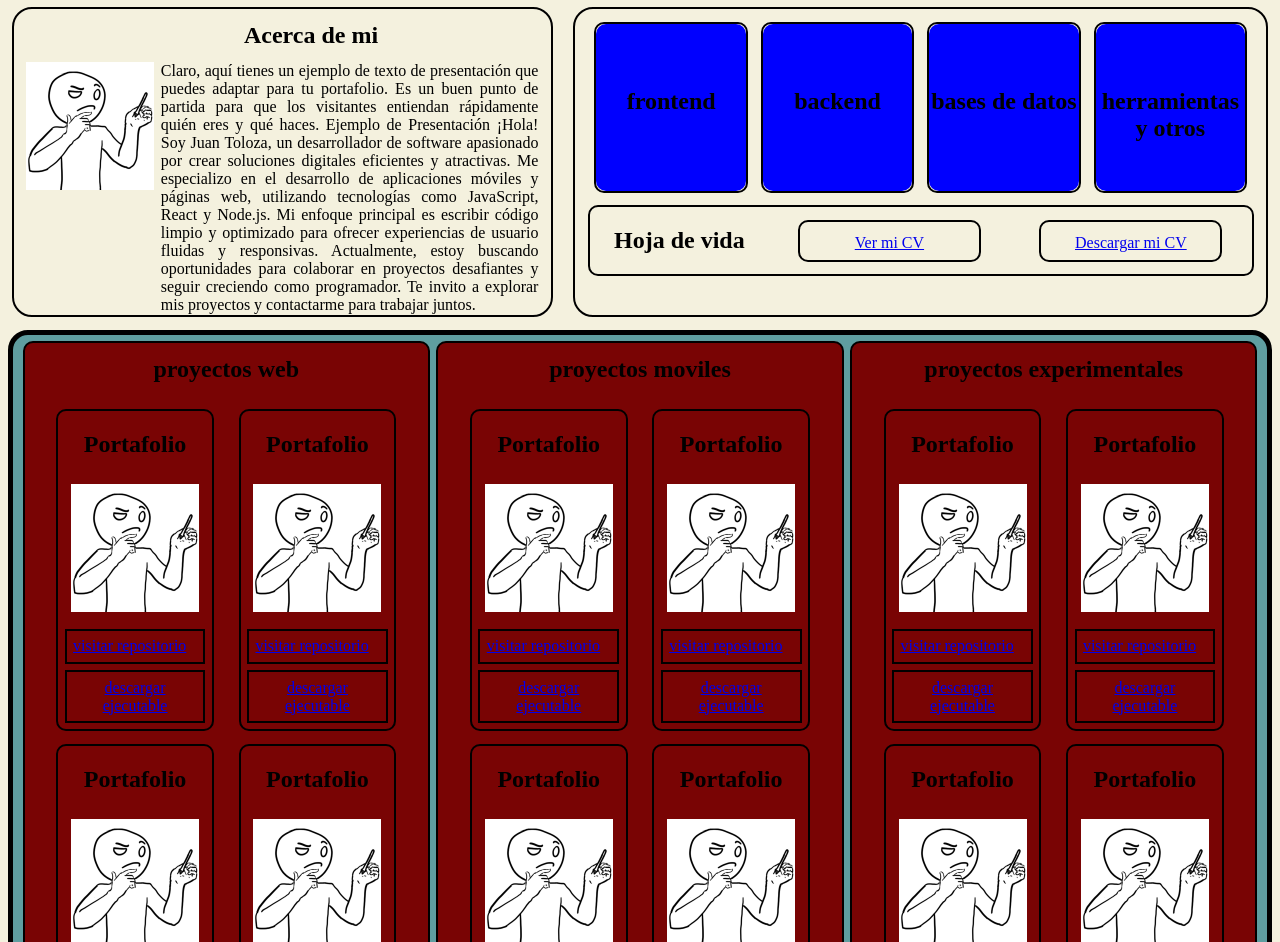
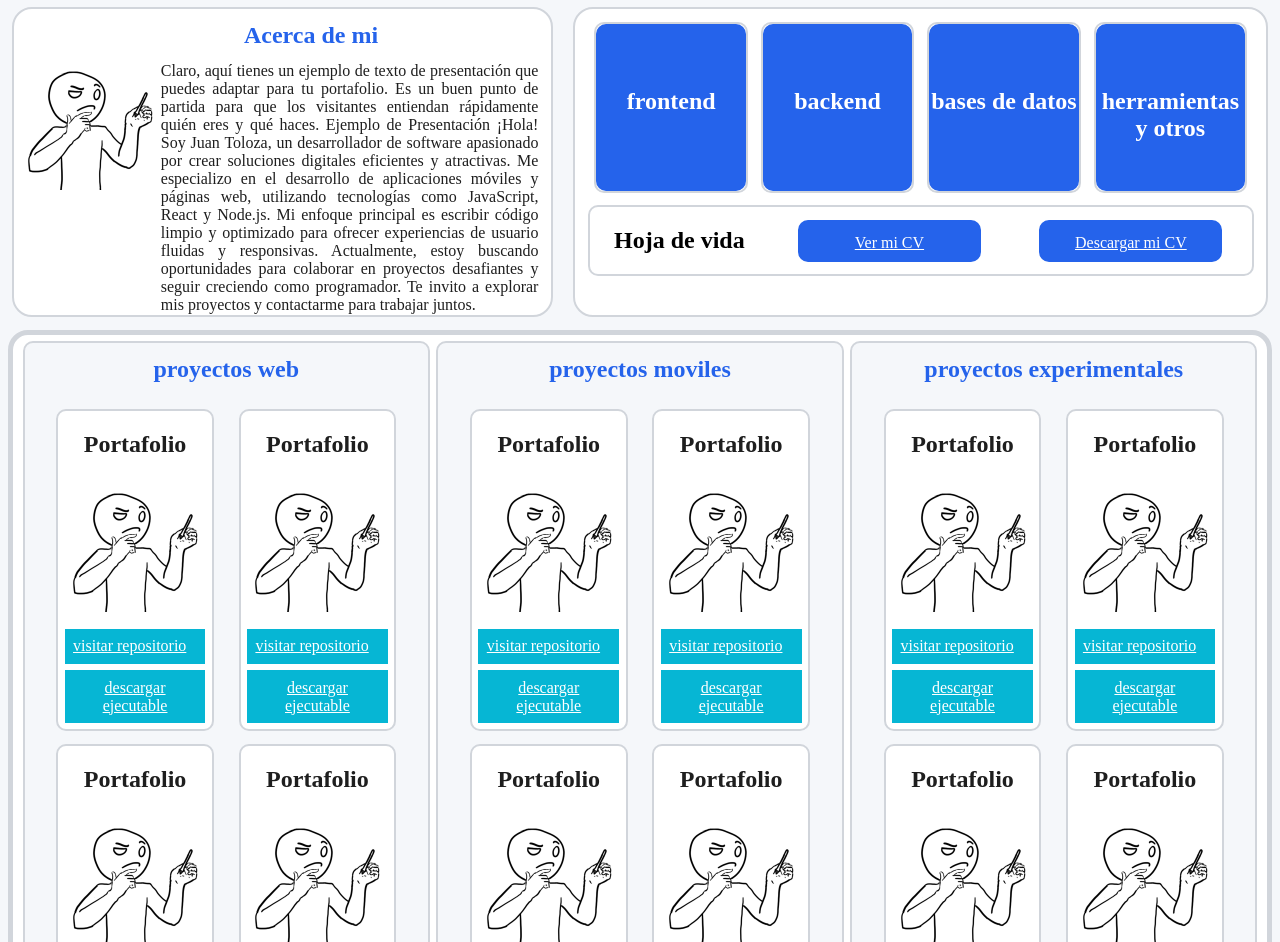
Before and after one commit to Juan-Toloza/Juan-Toloza.github.io, a plain HTML site: page index.html in a window 1280 px wide. Shown: the part 81-1023 px from the top of the page. Drawn offline with Linux system fonts and the light colour scheme.

Commit message:
actualizacion de css - mejora masiva

```diff
--- a/main.css
+++ b/main.css
@@ -1,6 +1,6 @@
 /* configuracion general */
 body {
-    background-color: #F4F1DE;
+    background-color: #F5F7FA; /* Fondo principal claro */
 }
 
 #titulo {
@@ -26,13 +26,14 @@ main {
 
 /* Acerca de mi */
 #acerca-de-mi {
-    border: 2px black solid;
+    border: 2px #D1D5DB solid; /* Bordes suaves */
     border-radius: 20px;
     width: 40vw;
     height: 21.9vw;
     padding: 1vw;
     margin-right: 1vw;
     flex-direction: column;
+    background-color: #FFFFFF; /* Fondo blanco para contenido */
 }
 
 #acerca-de-mi h2 {
@@ -40,6 +41,7 @@ main {
     padding: 2vw;
     margin-top: -2vw;
     margin-left: 15vw;
+    color: #2563EB; /* Azul principal */
 }
 
 #acerca-de-mi #img-perfil {
@@ -55,14 +57,16 @@ main {
     margin-top: -2.5vw;
     margin-left: 0.5vw;
     text-align: justify;
+    color: #1E1E1E; /* Texto principal oscuro */
 }
 
 /* Mas info */
 #mas-info {
-    border: 2px black solid;
+    border: 2px #D1D5DB solid; /* Bordes suaves */
     border-radius: 20px;
     width: 52vw;
     padding: 1vw;
+    background-color: #FFFFFF; /* Fondo blanco */
 }
 
 .mi-info {
@@ -74,13 +78,15 @@ main {
     display: flex;
     justify-content: space-around;
     margin-top: 1vw;
-    border: 2px black solid;
+    border: 2px #D1D5DB solid; /* Bordes suaves */
     border-radius: 10px;
     align-items: center;
 }
 
 .mi-cv a {
-    border: 2px black solid;
+    border: 2px #2563EB solid; /* Azul principal */
+    background-color: #2563EB; /* Fondo azul principal */
+    color: white; /* Texto blanco */
     border-radius: 10px;
     padding: 1vw;
     margin: 0.4vw;
@@ -90,19 +96,18 @@ main {
 }
 
 /* tarjetas de lenguajes */
-
-.card-flip{
+.card-flip {
     position: relative;
     width: 12vw;
     height: 13.35vw;
     perspective: 600px;
-    border: 2px black solid;
+    border: 2px #D1D5DB solid; /* Bordes suaves */
     border-radius: 10px;
     text-align: justify;
     box-sizing: border-box;
 }
 
-.front, .back{
+.front, .back {
     position: absolute;
     width: 100%;
     height: 100%;
@@ -114,32 +119,33 @@ main {
     text-align: center;
 }
 
-.front{
+.front {
     transform: rotateY(0deg);
-    background-color: blue;
+    background-color: #2563EB; /* Azul principal */
     padding-top: 5vw;
+    color: white; /* Texto blanco */
 }
 
-.back{
+.back {
     transform: rotateY(180deg);
     list-style: none;
-    background-color: blueviolet;
+    background-color: #06B6D4; /* Cian secundario */
     padding: 3vw;
+    color: white; /* Texto blanco */
 }
 
-.card-flip:hover .front{
+.card-flip:hover .front {
     transform: rotateY(180deg);
 }
 
-.card-flip:hover .back{
+.card-flip:hover .back {
     transform: rotateY(360deg);
 }
 
 /* Proyectos en mas */
-
 #proyectos {
-    background-color: cadetblue;
-    border: 5px black solid;
+    background-color: #FFFFFF; /* Fondo blanco */
+    border: 5px #D1D5DB solid; /* Bordes suaves */
     border-radius: 20px;
     padding: 0.5vw;
     display: flex;
@@ -149,11 +155,12 @@ main {
 #proy-web,
 #proy-moviles,
 #proy-exp {
-    background-color: rgb(121, 4, 4);
-    border: 2px black solid;
+    background-color: #F5F7FA; /* Fondo claro */
+    border: 2px #D1D5DB solid; /* Bordes suaves */
     padding: 1.5vw;
     border-radius: 10px;
     width: 28.5vw;
+    color: #1E1E1E; /* Texto oscuro */
 }
 
 #proy-web h2,
@@ -161,24 +168,24 @@ main {
 #proy-exp h2 {
     margin-top: -0.5vw;
     text-align: center;
+    color: #2563EB; /* Azul principal */
 }
 
 /* tarjetas */
-
-.tarjetas{
+.tarjetas {
     display: flex;
     justify-content: space-around;
     flex-wrap: wrap;
 }
 
 /* plantilla de proyecto */
-
 .proy-plantilla {
-    border: 2px black solid;
+    border: 2px #D1D5DB solid; /* Bordes suaves */
     width: 12vw;
     margin: 0.5vw;
     text-align: center;
     border-radius: 10px;
+    background-color: #FFFFFF; /* Fondo blanco */
 }
 
 .proy-plantilla img {
@@ -189,30 +196,33 @@ main {
 
 .proy-plantilla a {
     display: flex;
-    border: 2px black solid;
+    border: 2px #06B6D4 solid; /* Cian secundario */
+    background-color: #06B6D4; /* Fondo cian */
+    color: white; /* Texto blanco */
     padding: 0.5vw;
     margin: 0.5vw;
 }
 
-
 /* footer */
-footer div{
+footer div {
     display: flex;
     justify-content: space-around;
 }
 
 footer a {
-    border: 2px black solid;
+    border: 2px #2563EB solid; /* Azul principal */
+    background-color: #2563EB; /* Fondo azul */
     border-radius: 10px;
     padding: 2vw;
 }
 
-footer p{
+footer p {
     margin-top: 5vw;
     text-align: center;
+    color: #4B5563; /* Texto secundario */
 }
 
-footer a img{
+footer a img {
     width: 5vw;
     height: 5vw;
     margin: 1vw;
```
